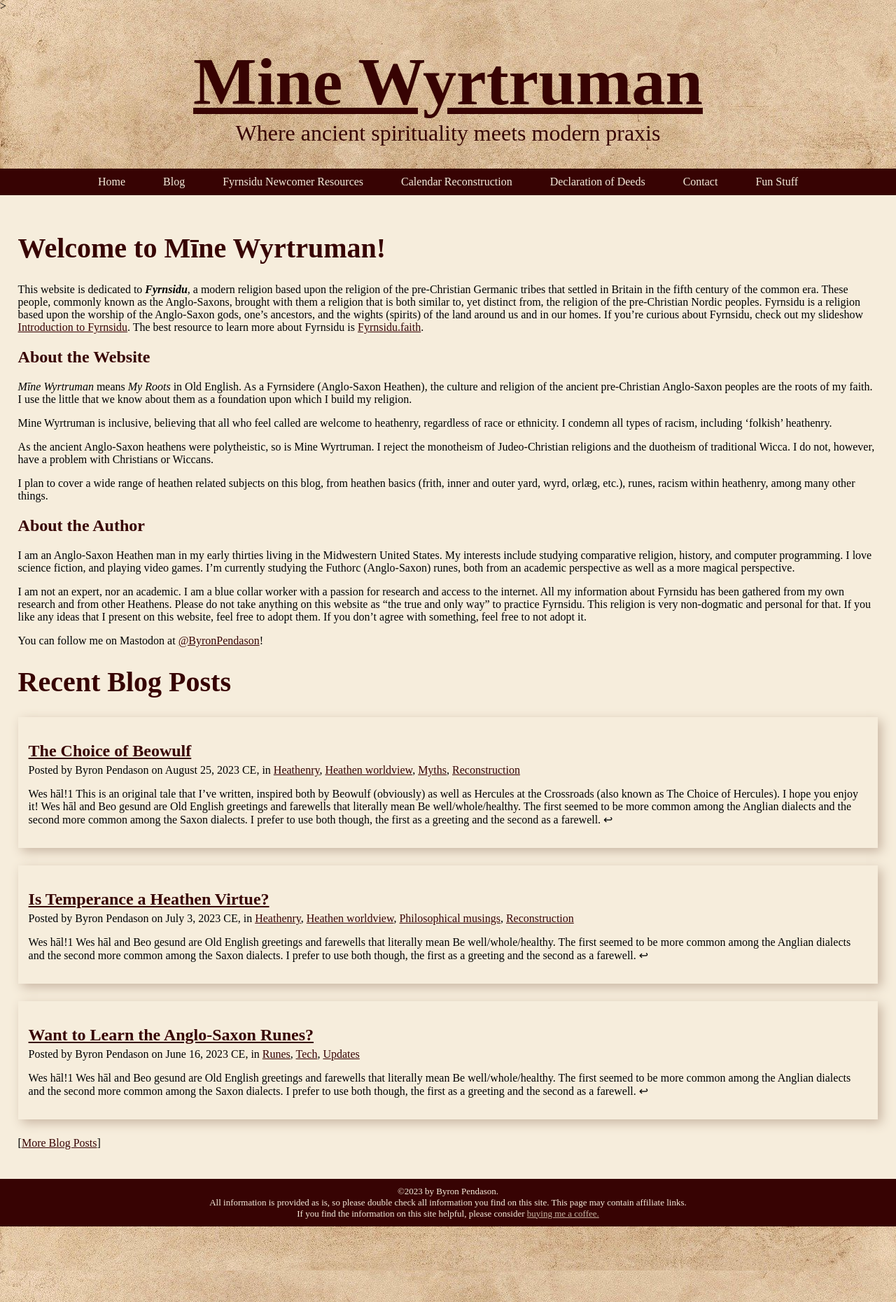
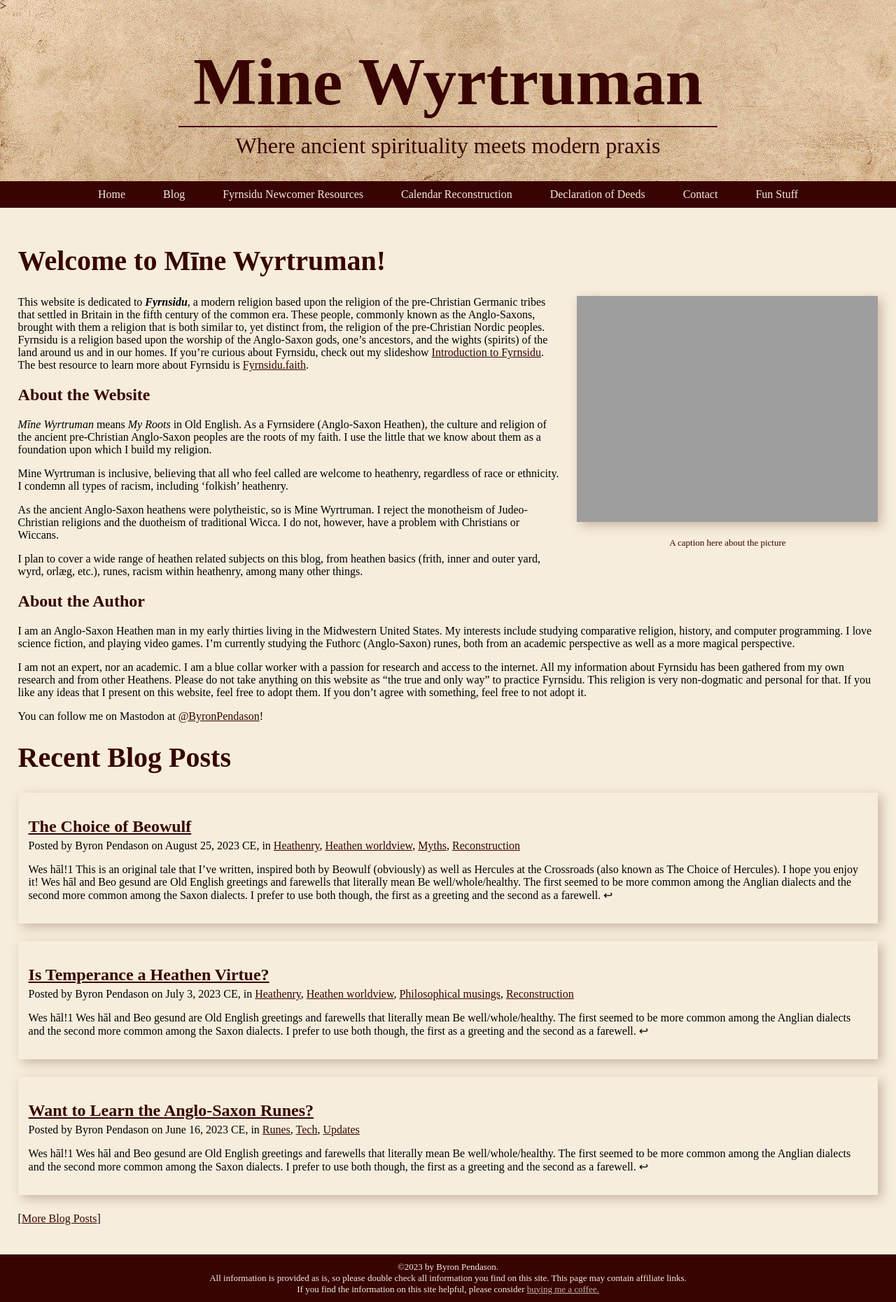
Before and after one commit to byronpendason/mwtest, a Jekyll site: the page built from index.md, in a window 1280 px wide. Shown: the whole page at 70% size. Built offline with Jekyll 4.4.1, drawn with Linux system fonts in a browser that asks for light colours; some web fonts are replaced; our own code applies the rules of GitHub Pages for plain Markdown files; comment, search, counter and statistics services are not loaded.

Commit message:
Mobile enhancements and front page image
Trying to spruce things up a bit more. Almost there!

```diff
--- /dev/null
+++ b/_includes/front-image.html
@@ -0,0 +1,4 @@
+<div class="front-image">
+    <img src="{{ site.baseurl }}/media/A.D._500-1000,_Anglo-Saxons_-_022_-_Costumes_of_All_Nations.jpeg" alt="Anglo-Saxons" style="width: 100%" />
+    <p>A caption here about the picture</p>
+</div>
--- a/_layouts/default.html
+++ b/_layouts/default.html
@@ -51,7 +51,10 @@
   </head>
   <body{% if page.brython %} onload="brython({% if page.debug %}{debug:1}{% endif %})"{% endif %}>
       <div id="header">
-      <h1 class="title"><a href="/">{{ site.title }}</a></h1>
+      <h1 class="title">
+        <a href="/">{{ site.title }}</a>
+      </h1>
+      <hr />
       <p class="subtitle">{{ site.byline }}</p>
     <nav>
       <div class="nav-list">
--- a/css/style.css
+++ b/css/style.css
@@ -21,13 +21,31 @@ body {
   text-align: center;
   font-family: 'Almendra SC', serif;
   font-size: 1.5em;
+  text-decoration: none;
 }
+
+hr {
+  border-color:#370303;
+  background-color: #370303;
+  color:#370303;
+  text-align: center;
+  width: 60%;
+}
+
 @media screen and (max-width: 800px) {
+  .title {
+    line-height: 1;
+  }
+
   .title a {
     font-size: 1.0em;
   }
   .subtitle {
     font-size: 0.75em;
+  }
+
+  hr {
+    width: 70%;
   }
 }
 .page-title {
@@ -134,6 +152,7 @@ h1, h2, h3, h4  {
 h1 {
   font-family: 'Almendra SC', serif;
   font-size: 2.5em;
+  clear: both;
 }
 
 dt {
@@ -410,7 +429,7 @@ label {
   }
 
   .page-num {
-    width: auto;
+    display: none;
   }
 }
 
@@ -424,3 +443,32 @@ label {
 .right { text-align: right; }
 
 .center { text-align: center;}
+
+.front-image {
+  float: right;
+  margin-left: 25px;
+  width: 35%;
+  color:#370303;
+  font-size: small;
+}
+
+.front-image p {
+  padding: 5px;
+  text-align: center;
+}
+
+.front-image img {
+  box-shadow: 5px 5px 15px #C8B5A2;
+}
+
+@media screen and (max-width: 800px) {
+  .front-image {
+    float: none;
+    width: 100%;
+    margin: 10px;
+  }
+
+  h1 {
+    text-align: center;
+  }
+}
--- a/index.md
+++ b/index.md
@@ -6,6 +6,8 @@ permalink: /
 ---
 
 # Welcome to Mīne Wyrtruman!
+
+{%include front-image.html %}
 
 This website is dedicated to ***Fyrnsidu***, a modern religion based upon the religion of the
 pre-Christian Germanic tribes that settled in Britain in the fifth century of the common era.
```
Also changed, not shown: 1 other file.
